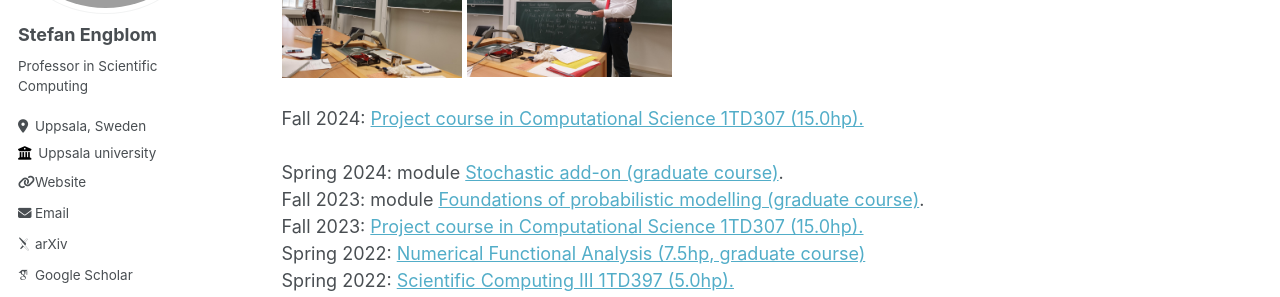
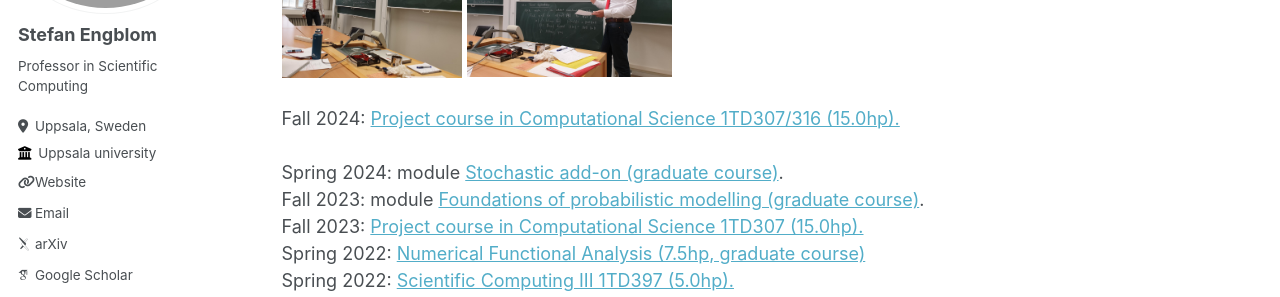
Before and after one commit to stefanengblom/stefanengblom.github.io, a Jekyll site: the page built from _pages/teaching.html, in a window 1280 px wide and 1333 px high. Shown: the part 226-523 px from the top of the window. Built offline with Jekyll 4.4.1, drawn with Linux system fonts in a browser that asks for light colours; some web fonts are replaced.

```diff
--- a/_pages/teaching.html
+++ b/_pages/teaching.html
@@ -15,7 +15,7 @@ title="Photo: Robin Eriksson" border=2>
 
 Fall 2024: <a
 href="https://uppsala.instructure.com/courses/101421">Project course in
-Computational Science 1TD307 (15.0hp).</a><br><br>
+Computational Science 1TD307/316 (15.0hp).</a><br><br>
 
 Spring 2024: module <a
 href="https://uppsala.instructure.com/courses/92855">Stochastic
```
Also changed, not shown: _pages/about.md (+1 -0 lines).
